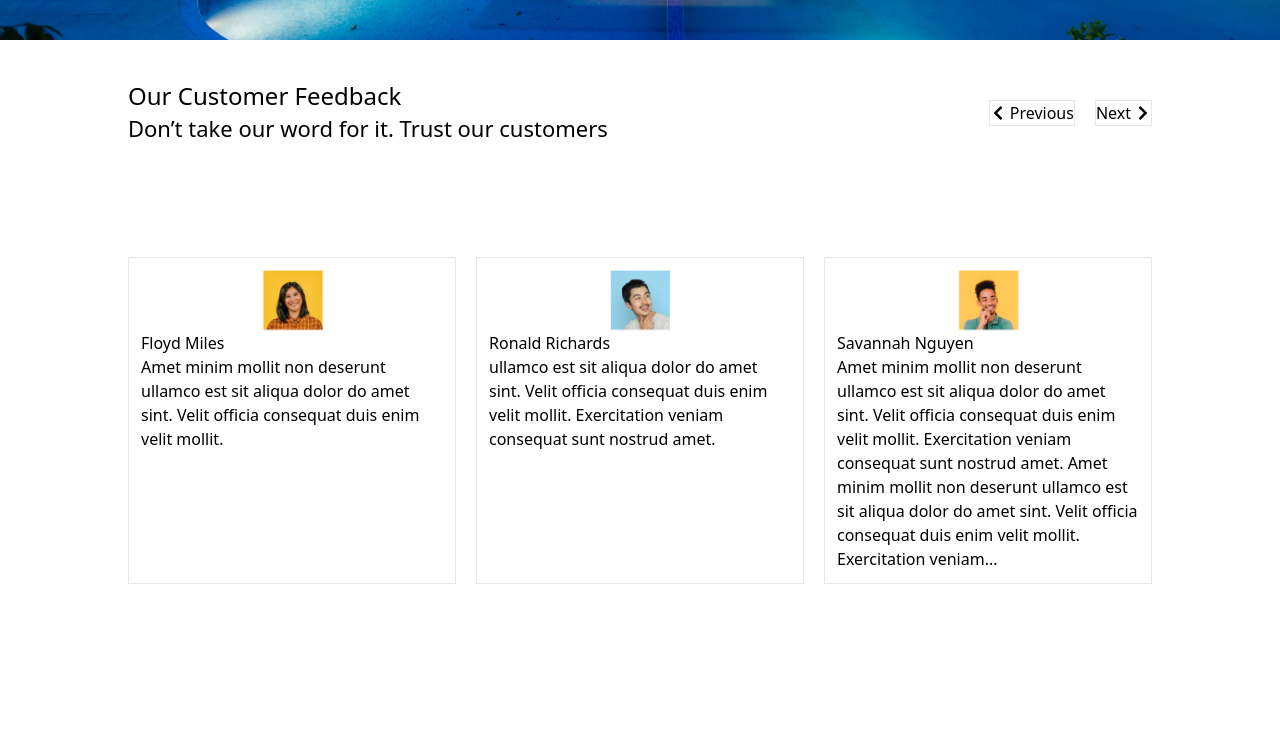
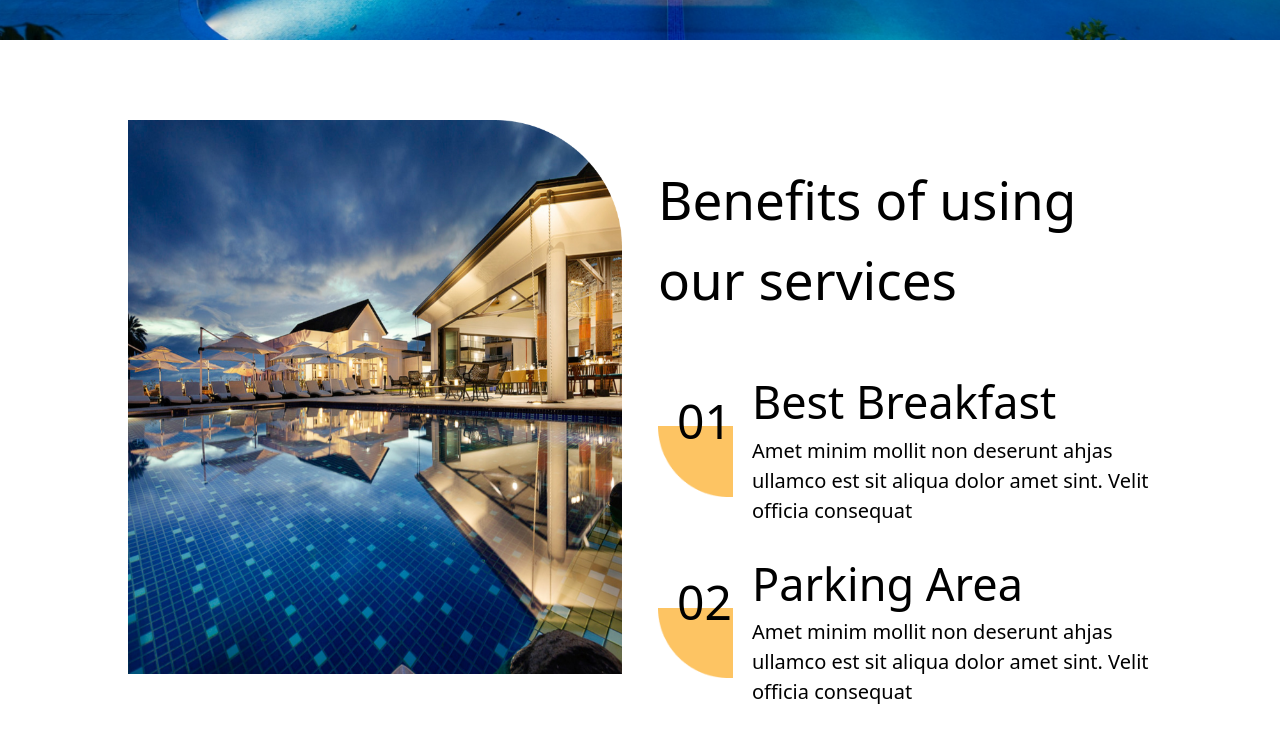
Before and after one commit to AbdMamun1999/Gloritel-hottel, a React (Create React App) app: page / in a window 1280 px wide. Shown: the part 760-1505 px from the top of the page. Before the commit the page ends 1344 px from the top, so only its background shows below. Built offline with nearby package versions, Linux system fonts and the light colour scheme.

Commit message:
added componet our service section

```diff
--- /dev/null
+++ b/src/components/Banner/OurService.js
@@ -0,0 +1,20 @@
+import React from "react";
+// style={{ backgroundImage: `url(${service.bgImg})` }}
+const OurService = ({ service }) => {
+  return (
+    <div className="flex gap-x-3 items-center ">
+      <div className="text-5xl bg-cover  w-[190px] h-[100px] bg-left-bottom relative">
+        <span className="absolute top-0 right-2">{service.slNum}</span>
+        <div className=" h-full flex items-end justify-start">
+          <img src={service.bgImg} alt="" width={75} />
+        </div>
+      </div>
+      <div>
+        <h1 className="text-[45px] ">{service.name}</h1>
+        <p className="text-[20px]">{service.des}</p>
+      </div>
+    </div>
+  );
+};
+
+export default OurService;
--- /dev/null
+++ b/src/components/Banner/OurServiceBanner.js
@@ -0,0 +1,12 @@
+import React from "react";
+import serviceBanner from "../../images/image/service_banner.png";
+
+const OurServiceBanner = () => {
+  return (
+    <div>
+      <img src={serviceBanner} alt="" />
+    </div>
+  );
+};
+
+export default OurServiceBanner;
--- /dev/null
+++ b/src/components/Banner/OurServiceSections.js
@@ -0,0 +1,18 @@
+import React from "react";
+import OurServiceBanner from "./OurServiceBanner";
+import OurServices from "./OurServices";
+
+const OurServiceSections = () => {
+  return (
+    <div className="grid grid-cols-2 gap-x-9 mt-20 w-[80%] mx-auto">
+      <div >
+        <OurServiceBanner />
+      </div>
+      <div>
+        <OurServices />
+      </div>
+    </div>
+  );
+};
+
+export default OurServiceSections;
--- /dev/null
+++ b/src/components/Banner/OurServices.js
@@ -0,0 +1,40 @@
+import React from "react";
+import serviceImg from "../../images/icons/Rectangle13.png";
+import OurService from "./OurService";
+
+const OurServices = () => {
+  const services = [
+    {
+      name: "Best Breakfast",
+      bgImg: serviceImg,
+      des: "Amet minim mollit non deserunt ahjas ullamco est sit aliqua dolor amet sint. Velit officia consequat ",
+      slNum: "01",
+    },
+    {
+      name: "Parking Area",
+      bgImg: serviceImg,
+      des: "Amet minim mollit non deserunt ahjas ullamco est sit aliqua dolor amet sint. Velit officia consequat ",
+      slNum: "02",
+    },
+    {
+      name: "Free Electicity",
+      bgImg: serviceImg,
+      des: "Amet minim mollit non deserunt ahjas ullamco est sit aliqua dolor amet sint. Velit officia consequat ",
+      slNum: "03",
+    },
+  ];
+  return (
+    <div>
+      <div>
+        <h1 className="text-[53px] leading-[80px] mt-10">Benefits of using our services</h1>
+      </div>
+      <div className=" mt-12 flex flex-col gap-y-6">
+        {services.map((service, index) => (
+          <OurService key={index} service={service} />
+        ))}
+      </div>
+    </div>
+  );
+};
+
+export default OurServices;
--- a/src/pages/HomePage.js
+++ b/src/pages/HomePage.js
@@ -1,14 +1,16 @@
-import React from 'react';
-import Banner from '../components/Banner/Banner';
-import CustomerFeedbacks from '../components/Banner/CustomerFeedbacks';
+import React from "react";
+import Banner from "../components/Banner/Banner";
+import CustomerFeedbacks from "../components/Banner/CustomerFeedbacks";
+import OurServiceSections from "../components/Banner/OurServiceSections";
 
 const HomePage = () => {
-    return (
-        <>
-            <Banner/>
-            <CustomerFeedbacks/>
-        </>
-    );
+  return (
+    <>
+      <Banner />
+      <OurServiceSections />
+      <CustomerFeedbacks />
+    </>
+  );
 };
 
 export default HomePage;
```
Also changed, not shown: src/images/icons/Rectangle13.png (renamed from src/images/icons/Rectangle 13.png), src/images/image/service_banner.png (renamed from src/images/image/unsplash_hDbCjHNdF48.png).
